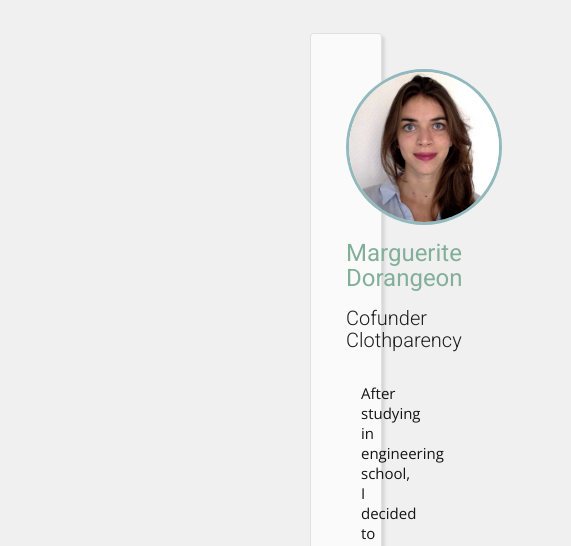
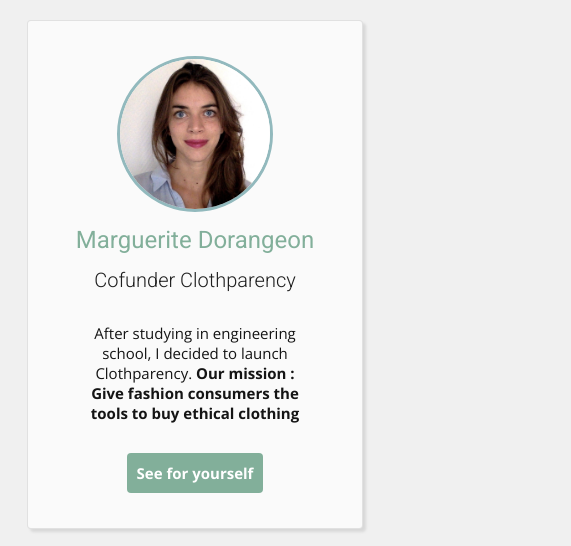
Before and after one commit to ritedo/profile, a plain HTML site: page index.html in a window 390 px wide. Shown: the top 546 px of the page, 571 px wide, since content can reach past the window. Drawn offline with nearby package versions, Linux system fonts and the light colour scheme.

Commit message:
make my profile prettier

```diff
--- a/style.css
+++ b/style.css
@@ -42,25 +42,7 @@ a:hover{
 /* Class and Id */
 .container{
   margin: 0 auto; /* This automatically sets left/right margins */
-  padding: 5px 30px;
-}
-@media (max-width: 960px) {
-  /* For a screen < 960px, this CSS will be read */
-  .container {
-    width: 600px;
-  }
-}
-@media (max-width: 720px) {
-  /* For a screen < 720px, this CSS will be read */
-  .container {
-    width: 450px;
-  }
-}
-@media (max-width: 540px) {
-  /* For a screen < 540px, this CSS will be read */
-  .container {
-    width: 270px;
-  }
+  width: 1200px;
 }
 
 .card{
@@ -69,7 +51,7 @@ a:hover{
   border-radius: 4px;
   box-shadow: 3px 3px 3px rgba(0, 0, 0, 0.1);
   padding: 20px;
-  margin: 20px 250px;
+  margin: 20px 0;
 }
 .img-circle{
   border-radius: 50%;
@@ -87,9 +69,11 @@ a:hover{
   padding: 10px;
   border-radius: 4px;
   font-weight: bold;
+  display: inline-block;
 }
 .button:hover{
   background-color: #4A7C59;
+  color: white;
 }
 .list-inline {
   padding-left: 0px;
@@ -114,3 +98,21 @@ a:hover{
 #general{
   padding: 35px;
 }
+@media (max-width: 960px) {
+  /* For a screen < 960px, this CSS will be read */
+  .container {
+    width: 600px;
+  }
+}
+@media (max-width: 720px) {
+  /* For a screen < 720px, this CSS will be read */
+  .container {
+    width: 450px;
+  }
+}
+@media (max-width: 540px) {
+  /* For a screen < 540px, this CSS will be read */
+  .container {
+    width: 90%;
+  }
+}
```
